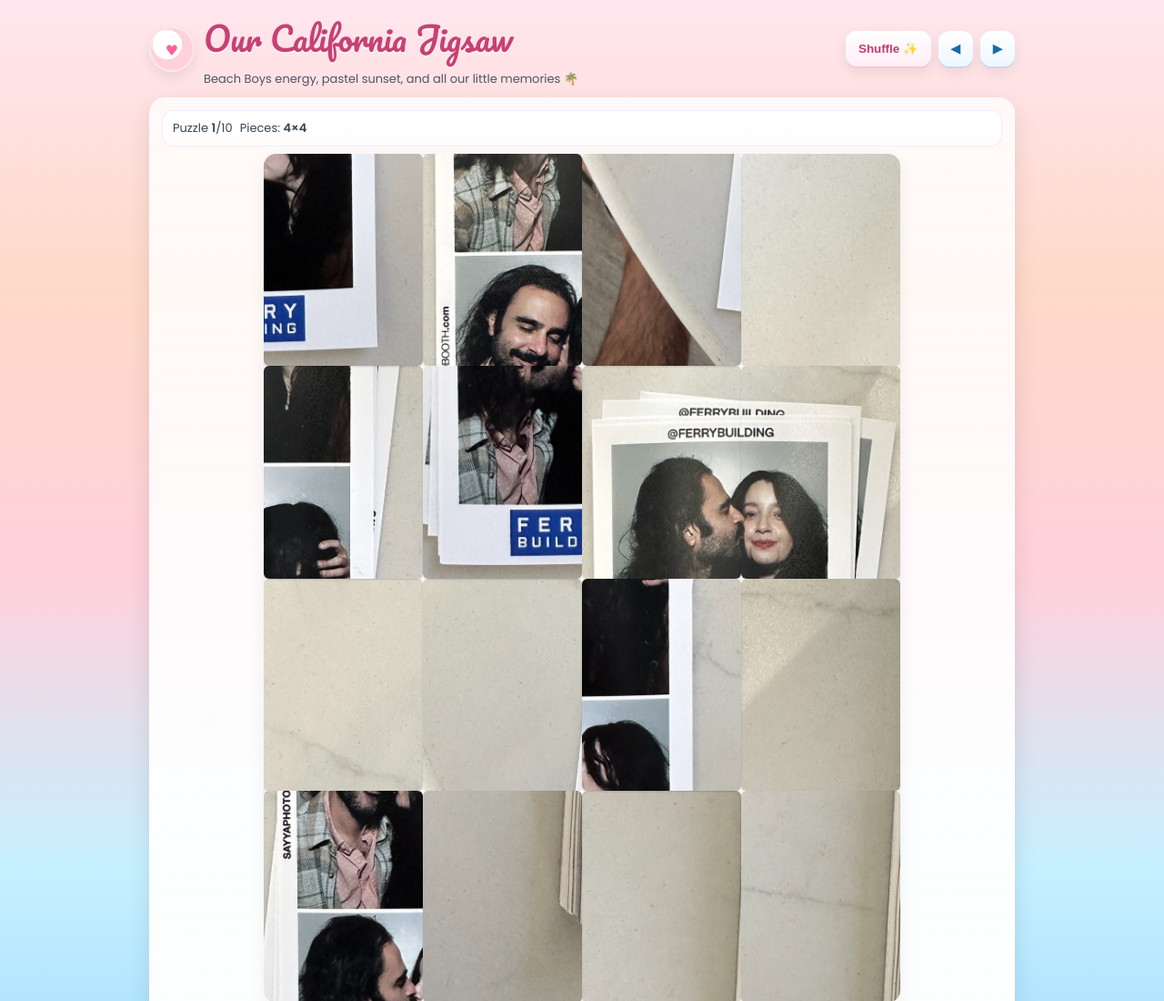
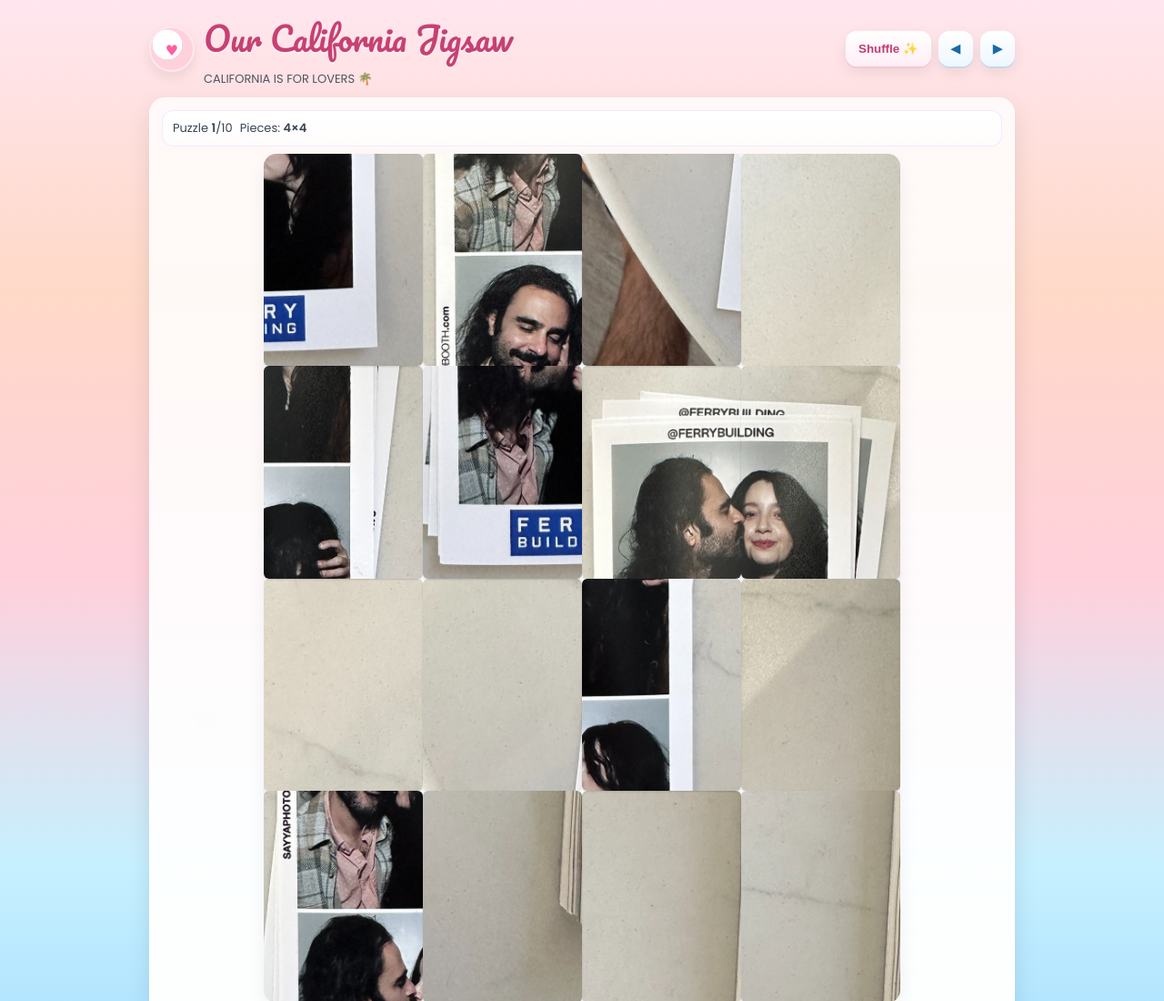
Before and after one commit to harveyspector64/JigsawPuzzle, a plain HTML site: page index.html in a window 1280 px wide. Shown: the top 1100 px of the page at 91% size. Drawn offline with Linux system fonts and the light colour scheme.

Commit message:
Update index.html

```diff
--- a/index.html
+++ b/index.html
@@ -5,7 +5,7 @@
   <meta name="viewport" content="width=device-width, initial-scale=1, viewport-fit=cover" />
   <meta name="theme-color" content="#ffd9e6" />
   <meta name="apple-mobile-web-app-capable" content="yes" />
-  <title>Our California Jigsaw</title>
+  <title>THE #1 Jigsaw in ALL THE WORLD</title>
 
   <!-- Cute, beachy fonts -->
   <link rel="preconnect" href="https://fonts.gstatic.com" crossorigin>
@@ -65,7 +65,7 @@
         <div class="logo" id="logo">♥</div>
         <div>
           <h1>Our California Jigsaw</h1>
-          <p class="subtitle" style="margin:.25rem 0 0;opacity:.8;font-size:13px">Beach Boys energy, pastel sunset, and all our little memories 🌴</p>
+          <p class="subtitle" style="margin:.25rem 0 0;opacity:.8;font-size:13px">CALIFORNIA IS FOR LOVERS 🌴</p>
         </div>
       </div>
       <div class="controls">
```
